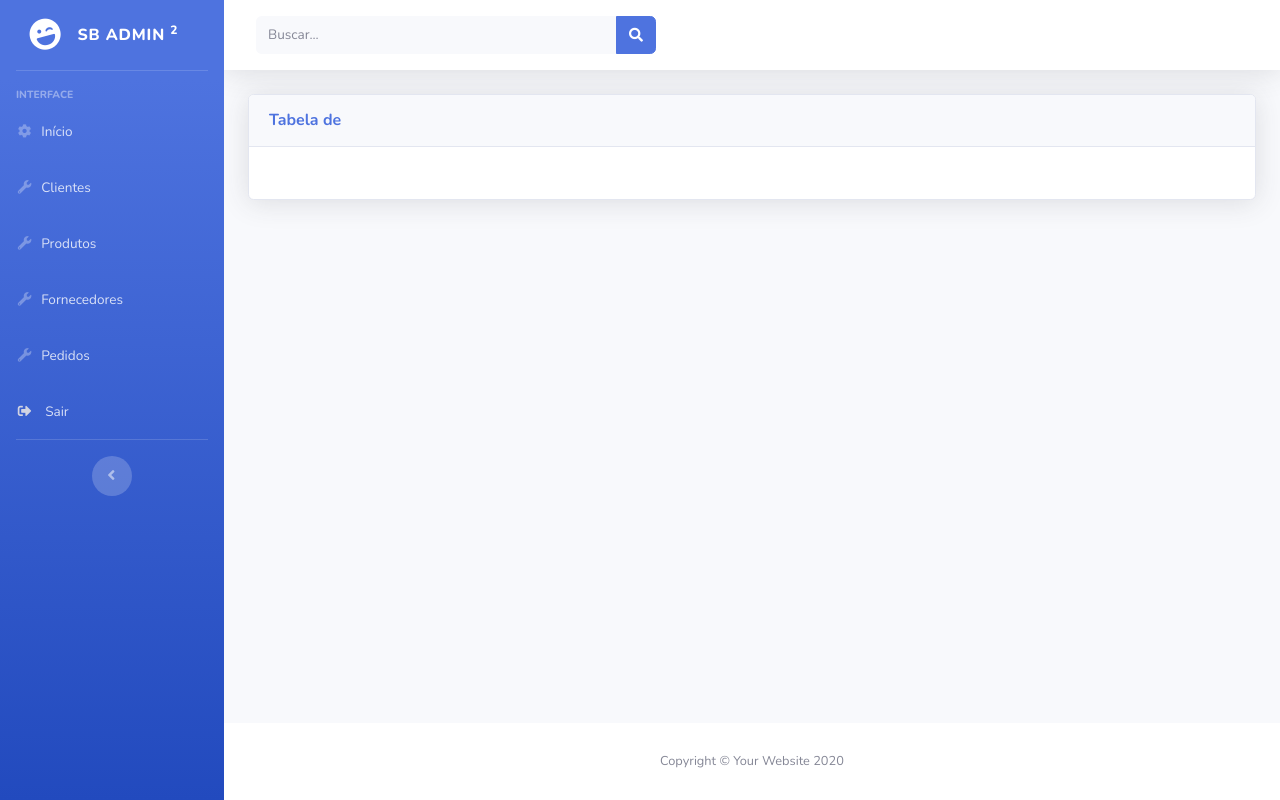
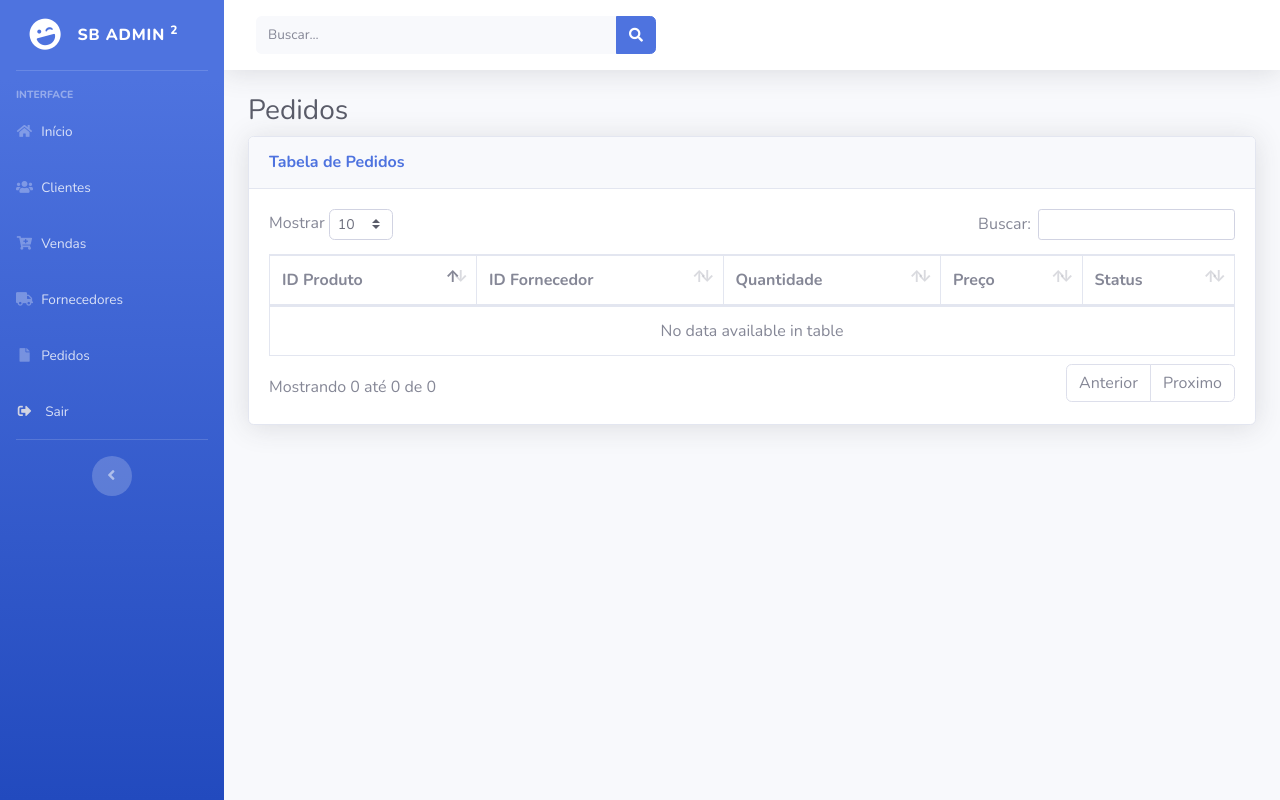
Before and after one commit to caiomtls/TrabalhoDeWeb, a Django app: page /pedidos in a window 1280 px wide. Run offline with Django 4.2, Linux system fonts and the light colour scheme; some libraries are stand-ins or nearby versions.

Commit message:
Formatando o codigo

```diff
--- a/back-end/mysite/polls/templates/base.html
+++ b/back-end/mysite/polls/templates/base.html
@@ -66,7 +66,7 @@
 					href="{% url 'index' %}"
 					aria-expanded="true"
 				>
-					<i class="fas fa-fw fa-cog"></i>
+					<i class="fas fa-fw fa-home"></i>
 					<span>Início</span>
 				</a>
 			</li>
@@ -78,7 +78,7 @@
 					href="{% url 'clientes' %}"
 					aria-expanded="true"
 				>
-					<i class="fas fa-fw fa-wrench"></i>
+					<i class="fas fa-fw fa-users"></i>
 					<span>Clientes</span>
 				</a>
 			</li>
@@ -86,11 +86,11 @@
 			<li class="nav-item">
 				<a
 					class="nav-link collapsed"
-					href="{% url 'produtos' %}"
+					href="{% url 'vendas' %}"
 					aria-expanded="true"
 				>
-					<i class="fas fa-fw fa-wrench"></i>
-					<span>Produtos</span>
+					<i class="fas fa-fw fa-cart-plus"></i>
+					<span>Vendas</span>
 				</a>
 			</li>
 
@@ -100,7 +100,7 @@
 					href="{% url 'fornecedores' %}"
 					aria-expanded="true"
 				>
-					<i class="fas fa-fw fa-wrench"></i>
+					<i class="fas fa-fw fa-truck"></i>
 					<span>Fornecedores</span>
 				</a>
 			</li>
@@ -111,7 +111,7 @@
 					href="{% url 'pedidos' %}"
 					aria-expanded="true"
 				>
-					<i class="fas fa-fw fa-wrench"></i>
+					<i class="fas fa-fw fa-file"></i>
 					<span>Pedidos</span>
 				</a>
 			</li>
@@ -119,7 +119,7 @@
 			<li class="nav-item">
 				<a
 					class="nav-link collapsed"
-					href="{% url 'login' %}"
+					href="{% url 'logout' %}"
 					aria-expanded="true"
 				>
 					<i
@@ -195,13 +195,13 @@
 				<!-- End of Main Content -->
 
 				<!-- Footer -->
-				<footer class="sticky-footer bg-white">
+				{% comment %} <footer class="sticky-footer bg-white">
 					<div class="container my-auto">
 						<div class="copyright text-center my-auto">
 							<span>Copyright &copy; Your Website 2020</span>
 						</div>
 					</div>
-				</footer>
+				</footer> {% endcomment %}
 				<!-- End of Footer -->
 			</div>
 			<!-- End of Content Wrapper -->
--- a/back-end/mysite/polls/templates/pedidos.html
+++ b/back-end/mysite/polls/templates/pedidos.html
@@ -1,83 +1,63 @@
 {% extends 'base.html' %}
-{%load static %}
+{% load static %}
+
 <!DOCTYPE html>
 <html lang="en">
   <head>
     <meta charset="utf-8" />
     <meta http-equiv="X-UA-Compatible" content="IE=edge" />
-		<meta
-			name="viewport"
-			content="width=device-width, initial-scale=1, shrink-to-fit=no"
-		/>
+    <meta name="viewport" content="width=device-width, initial-scale=1, shrink-to-fit=no" />
     <meta name="description" content="" />
     <meta name="author" content="" />
 
     <title>Produtos</title>
 
     <!-- Custom fonts for this template -->
-		<link
-			href={% static "../static/vendor/fontawesome-free/css/all.min.css" %}
-			rel="stylesheet"
-			type="text/css"
-		/>
-		<link
-			href="https://fonts.googleapis.com/css?family=Nunito:200,200i,300,300i,400,400i,600,600i,700,700i,800,800i,900,900i"
-			rel="stylesheet"
-		/>
+    <link href="{% static '../static/vendor/fontawesome-free/css/all.min.css' %}" rel="stylesheet" type="text/css" />
+    <link href="https://fonts.googleapis.com/css?family=Nunito:200,200i,300,300i,400,400i,600,600i,700,700i,800,800i,900,900i" rel="stylesheet" />
 
     <!-- Custom styles for this template -->
-		<link href={% static "../static/css/sb-admin-2.min.css" %} rel="stylesheet" />
+    <link href="{% static '../static/css/sb-admin-2.min.css' %}" rel="stylesheet" />
 
     <!-- Custom styles for this page -->
-		<link
-			href={% static "../static/vendor/datatables/dataTables.bootstrap4.min.css" %}
-			rel="stylesheet"
-		/>
+    <link href="{% static '../static/vendor/datatables/dataTables.bootstrap4.min.css' %}" rel="stylesheet" />
   </head>
 
+  <body>
     {% block content %}
     <div class="container-fluid">
       <!-- Page Heading -->
-						<h1 class="h3 mb-2 text-gray-800">{{nome}}</h1>
-
-
+      <h1 class="h3 mb-2 text-gray-800">Pedidos</h1>
       <!-- DataTales Example -->
       <div class="card shadow mb-4">
         <div class="card-header py-3">
           <h6 class="m-0 font-weight-bold text-primary">
-									Tabela de {{nome}}
+            Tabela de Pedidos
           </h6>
         </div>
         <div class="card-body">
           <div class="table-responsive">
-									<table
-										class="table table-bordered"
-										id="dataTable"
-										width="100%"
-										cellspacing="0"
-									>
-										<!-- <thead> -->
+            <table class="table table-bordered" id="dataTable" width="100%" cellspacing="0">
               <thead>
                 <tr>
-                                            {% for coluna in tabela_Prop %}
-                                                <th>{{ coluna }}</th>
-                                            {% endfor %}
+                  <th>ID Produto</th>
+                  <th>ID Fornecedor</th>
+                  <th>Quantidade</th>
+                  <th>Preço</th>
+                  <th>Status</th>
                 </tr>
               </thead>
-
               <tbody>
                 {% for pedido in dados %}
                 <tr>
-                                                    <td>{{ pedido.id }}</td>
-                                                    <td>{{ pedido.produto }}</td>
-                                                    <td>{{ pedido.fornecedor }}</td>
-                                                    <td>{{ pedido.preco }}</td>
-                                                    <td>{{ pedido.data }}</td>
+                  <td>{{ pedido.id_produto }}</td>
+                  <td>{{ pedido.id_fornecedor }}</td>
+                  <td>{{ pedido.quantidade }}</td>
+                  <td>{{ pedido.valor_unitario }}</td>
+                  <td>{{ pedido.status }}</td>
                 </tr>
                 {% endfor %}
-
               </tbody>
-
             </table>
           </div>
         </div>
@@ -85,22 +65,19 @@
     </div>
     {% endblock %}
 
+    <!-- Bootstrap core JavaScript -->
+    <script src="{% static '../static/vendor/jquery/jquery.min.js' %}"></script>
+    <script src="{% static '../static/vendor/bootstrap/js/bootstrap.bundle.min.js' %}"></script>
 
-		<!-- Bootstrap core JavaScript-->
-		<script src={% static "../static/vendor/jquery/jquery.min.js" %}></script>
-		<script src={% static "../static/vendor/bootstrap/js/bootstrap.bundle.min.js" %}></script>
+    <!-- Core plugin JavaScript -->
+    <script src="{% static '../static/vendor/jquery-easing/jquery.easing.min.js' %}"></script>
 
-		<!-- Core plugin JavaScript-->
-		<script src={% static "../static/vendor/jquery-easing/jquery.easing.min.js" %}></script>
-
-		<!-- Custom scripts for all pages-->
-		<script src={% static "../static/js/sb-admin-2.min.js" %}></script>
+    <!-- Custom scripts for all pages -->
+    <script src="{% static '../static/js/sb-admin-2.min.js' %}"></script>
 
     <!-- Page level plugins -->
-		<script src={% static "../static/vendor/datatables/jquery.dataTables.min.js" %}></script>
-		<script src={% static "../static/vendor/datatables/dataTables.bootstrap4.min.js" %}></script>
+    <script src="{% static '../static/vendor/datatables/jquery.dataTables.min.js' %}"></script>
+    <script src="{% static '../static/vendor/datatables/dataTables.bootstrap4.min.js' %}"></script>
 
     <!-- Page level custom scripts -->
-		<script src={% static "../static/js/demo/datatables-demo.js" %}></script>
-	</body>
-</html>
+    <script src="{%
```
Also changed, not shown: back-end/mysite/polls/templates/clientes.html (+6 -9 lines), back-end/mysite/polls/templates/fornecedores.html (+8 -12 lines), back-end/mysite/polls/templates/produtos.html (+29 -47 lines). Lines whose indentation alone changed are shown as unchanged.
